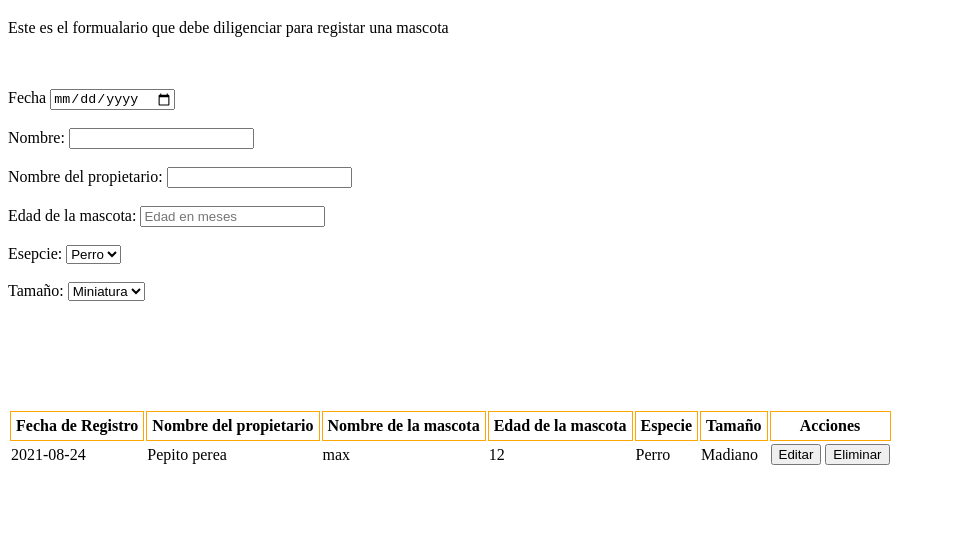
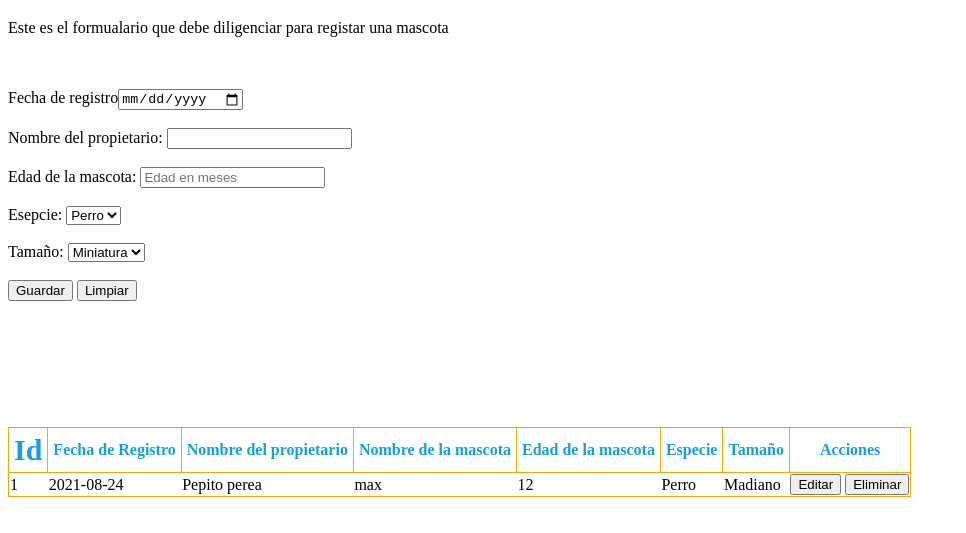
Before and after one commit to Progamacion-web-ueb/Html-Tutorial, a plain HTML site: page Index.html in a window 1280 px wide. Shown: the part 61-594 px from the top of the page, without its empty margins (0-966 px from the left). Drawn offline with Linux system fonts and the light colour scheme.

Commit message:
Introduccion a javaScript

```diff
--- a/Index.html
+++ b/Index.html
@@ -3,16 +3,12 @@
 	<head>
 		<title>Ciudadanos 4 patas</title>
 		<link rel="stylesheet"  href="./css/styles.css">
-
-
 	</head>
 	<body>
 		<h1>Ciudad de 4 patas</h1>
 		<p>Este es el formualario que debe diligenciar para registar una mascota</p>
 			<br /><br />
-			Fecha <input type="date" >
-			<br /><br />
-			Nombre: <input type="text">
+			Fecha de registro<input id="date-input" type="date" >
 			<br /><br />
 			Nombre del propietario: <input type="text">
 			<br /><br />
@@ -29,18 +25,23 @@
 				<option>Mediano</option>
 				<option>Grande</option>
 			</select>
-			<table>
+			<br /><br />
+			<input type="button" value="Guardar">
+			<input type="button" value="Limpiar">
+			<table >
 				<thead>
-					<th>Fecha de Registro</th><br />
-					<th>Nombre del propietario</th><br />
-					<th>Nombre de la mascota</th><br />
-					<th>Edad de la mascota</th><br />
-					<th>Especie</th><br />
-					<th>Tamaño</th><br />
-					<th>Acciones</th><br />
+					<th class="column-header column-header-id">Id</th><br />
+					<th class="column-header">Fecha de Registro</th><br />
+					<th class="column-header">Nombre del propietario</th><br />
+					<th class="column-header">Nombre de la mascota</th><br />
+					<th class="column-header">Edad de la mascota</th><br />
+					<th class="column-header">Especie</th><br />
+					<th class="column-header">Tamaño</th><br />
+					<th class="column-header">Acciones</th><br />
 				</thead>
 				<tbody>
 					<tr>
+						<td>1</td>
 						<td>2021-08-24</td>
 						<td>Pepito perea</td>
 						<td>max</td>
@@ -54,6 +55,39 @@
 					</tr>
 				</tbody>
 			</table>
-			<br /><br />
+			<script >
+				var i = true;
+				let j = false;
+
+				var student = {
+					name: "Pepito perez",
+					age:25,
+					faculty:"Systems",
+					active:true,
+					seyHello: function () {
+						console.log("Hola perro", this.name);
+					},
+					sayHelloWithArrow: () => {
+					let message = "Hello, world!";
+					console.log(message);
+					}
+
+				};
+
+				var  printMessage = function (i = false) {
+
+					if (i) {
+						console.log("hola mundo");
+					} else{
+						console.log("adios perro");
+					}
+				}
+				printMessage();
+
+
+
+
+			</script>
 	</body>
+
 </html>
--- a/css/styles.css
+++ b/css/styles.css
@@ -1,5 +1,22 @@
+table {
+	border: 1px solid;
+	border-collapse: collapse;
+	border-color: orange;
+}
+
 th {
-				border:1px solid;
-				border-color:orange;
-				padding:5px;
-			}
+	border:1px solid;
+	border-color:orange;
+	padding:5px;
+}
+th.column-header{
+	color: #149EE8;
+}
+th.column-header-id{
+	font-weight: bold;
+	font-size: 30px;
+}
+
+#date.input{
+	font-weight: 30 px;
+}
```
